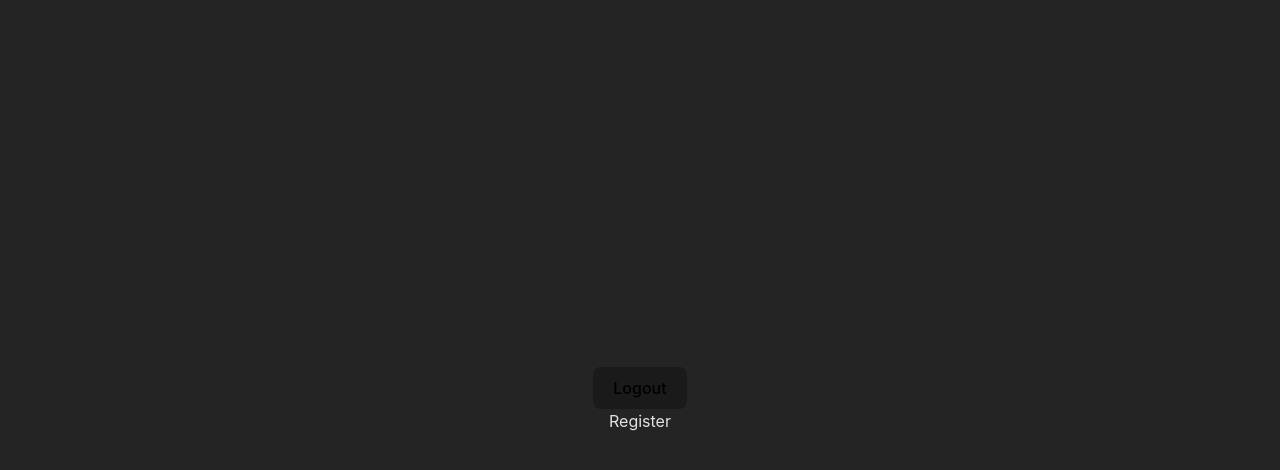
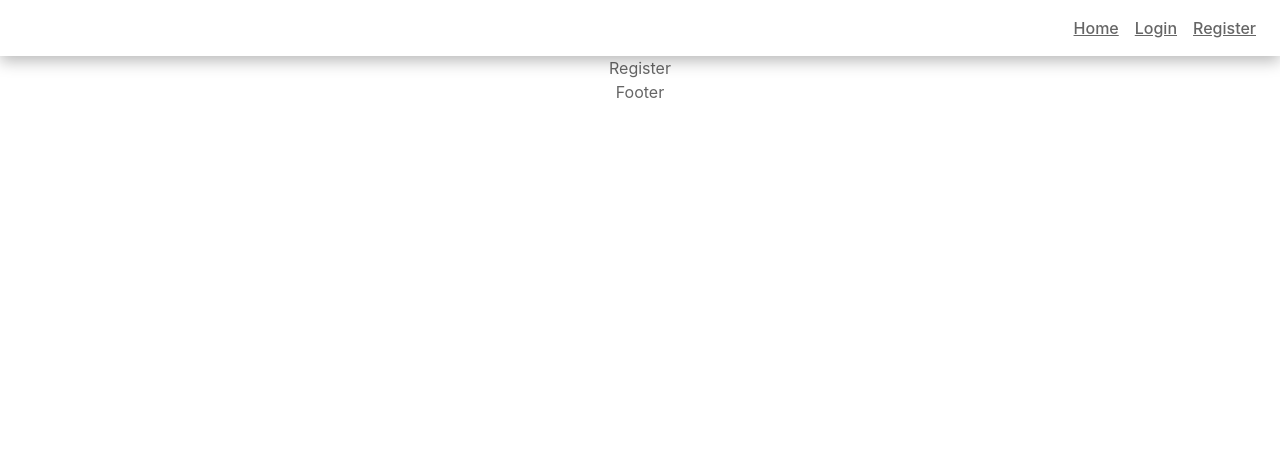
Before and after one commit to Denzel60/E-commerce-Grand-Project, a React (Vite) app in the folder client/: page /register in a window 1280 px wide. Shown: the top 470 px of the page. Built offline with nearby package versions, Linux system fonts and the light colour scheme.

Commit message:
"Added Formik dependency, updated package-lock.json, modified App.css and App.jsx, added Footer component, updated Header component with CSS and navigation links, and modified index.css"

```diff
--- a/client/package.json
+++ b/client/package.json
@@ -10,6 +10,7 @@
     "preview": "vite preview"
   },
   "dependencies": {
+    "formik": "^2.4.6",
     "react": "^18.2.0",
     "react-dom": "^18.2.0",
     "react-icons": "^5.2.1",
--- a/client/src/App.css
+++ b/client/src/App.css
@@ -1,7 +1,7 @@
 #root {
-  max-width: 1280px;
+  max-width: 100%;
   margin: 0 auto;
-  padding: 2rem;
+  padding: 0;
   text-align: center;
 }
 
--- a/client/src/App.jsx
+++ b/client/src/App.jsx
@@ -11,6 +11,7 @@ import Reviews from './Pages/Reviews/Reviews'
 import Orders from './Pages/Orders/Orders'
 import ProtectedRoutes from './utils/ProtectedRoutes'
 import Header from './Components/Header/Header'
+import Footer from './Components/Footer/Footer'
 
 function App() {
   return (
@@ -30,6 +31,7 @@ function App() {
           <Route element={<Login />} path="/login" />
           <Route element={<Register />} path="/register" />
         </Routes>
+        <Footer />
       </Router>
     </div>
   );
--- a/client/src/Components/Footer/Footer.jsx
+++ b/client/src/Components/Footer/Footer.jsx
@@ -0,0 +1,7 @@
+function Footer() {
+    return (
+        <div>Footer</div>
+    )
+}
+
+export default Footer
--- a/client/src/Components/Header/Header.css
+++ b/client/src/Components/Header/Header.css
@@ -0,0 +1,22 @@
+header{
+    display: flex;
+    justify-content: space-between;
+    align-items: center;
+    box-shadow: 0 5px 15px rgba(0, 0, 0, 0.281);
+    width: 100%;
+    padding: 1em 1em;
+}
+header ul{
+    display: flex;
+    align-items: center;
+    width: 100%;
+    justify-content: flex-end;
+    margin: 0;
+    padding: 0;
+}
+header ul li{
+    list-style: none;
+    justify-content: space-between;
+    display: flex;
+    padding: 0em 0.5em;
+}
--- a/client/src/Components/Header/Header.jsx
+++ b/client/src/Components/Header/Header.jsx
@@ -1,8 +1,10 @@
+import './Header.css'
 import useAuthStore from "../../store/AuthStore"
-import { useNavigate } from "react-router-dom"
+import { useNavigate, Link } from "react-router-dom"
 
 function Header() {
     const navigate = useNavigate();
+    const Auth = useAuthStore((state) => state.Auth)
     const setAuth = useAuthStore((state) => state.setAuth)
 
     const handleLogout = () => {
@@ -10,9 +12,24 @@ function Header() {
         navigate("/login")
     }
     return (
-        <div>
-            <button onClick={handleLogout}>Logout</button>
-        </div>
+        <header>
+            {
+                Auth ?
+                    <ul>
+                        <li><Link to="/dashboard">Dashboard</Link></li>
+                        <li><Link to="/cart">Cart</Link></li>
+                        <li><Link to="/orders">Orders</Link></li>
+                        <li><Link to="/profile">Profile</Link></li>
+                        <button onClick={handleLogout}>Logout</button>
+                    </ul>
+                    :
+                    <ul>
+                        <li> <Link to="/">Home</Link></li>
+                        <li><Link to="/login">Login</Link></li>
+                        <li><Link to="/register">Register</Link></li>
+                    </ul>
+            }
+        </header>
     )
 }
 
--- a/client/src/index.css
+++ b/client/src/index.css
@@ -4,8 +4,8 @@
   font-weight: 400;
 
   color-scheme: light dark;
-  color: rgba(255, 255, 255, 0.87);
-  background-color: #242424;
+  color: rgba(0, 0, 0, 0.603);
+  background-color: white;
 
   font-synthesis: none;
   text-rendering: optimizeLegibility;
@@ -15,18 +15,18 @@
 
 a {
   font-weight: 500;
-  color: #646cff;
-  text-decoration: inherit;
+  color: rgba(0, 0, 0, 0.603);
+  text-decoration: underline;
 }
 a:hover {
-  color: #535bf2;
+  color:  rgba(243, 158, 1, 0.918);;
 }
-
+*{
+  box-sizing: border-box;
+}
 body {
   margin: 0;
-  display: flex;
-  place-items: center;
-  min-width: 320px;
+  min-width: 100%;
   min-height: 100vh;
 }
 
@@ -36,33 +36,20 @@ h1 {
 }
 
 button {
-  border-radius: 8px;
+  border-radius: 5px;
   border: 1px solid transparent;
   padding: 0.6em 1.2em;
   font-size: 1em;
   font-weight: 500;
   font-family: inherit;
-  background-color: #1a1a1a;
+  background-color: rgba(243, 158, 1, 0.918);
   cursor: pointer;
   transition: border-color 0.25s;
 }
 button:hover {
-  border-color: #646cff;
+  background-color: rgba(218, 141, 0, 0.918);
 }
 button:focus,
 button:focus-visible {
   outline: 4px auto -webkit-focus-ring-color;
 }
-
-/* @media (prefers-color-scheme: light) {
-  :root {
-    color: #213547;
-    background-color: #ffffff;
-  }
-  a:hover {
-    color: #747bff;
-  }
-  button {
-    background-color: #f9f9f9;
-  }
-} */
```
Also changed, not shown: 1 other file (tests, documents, lock files or other folders).
